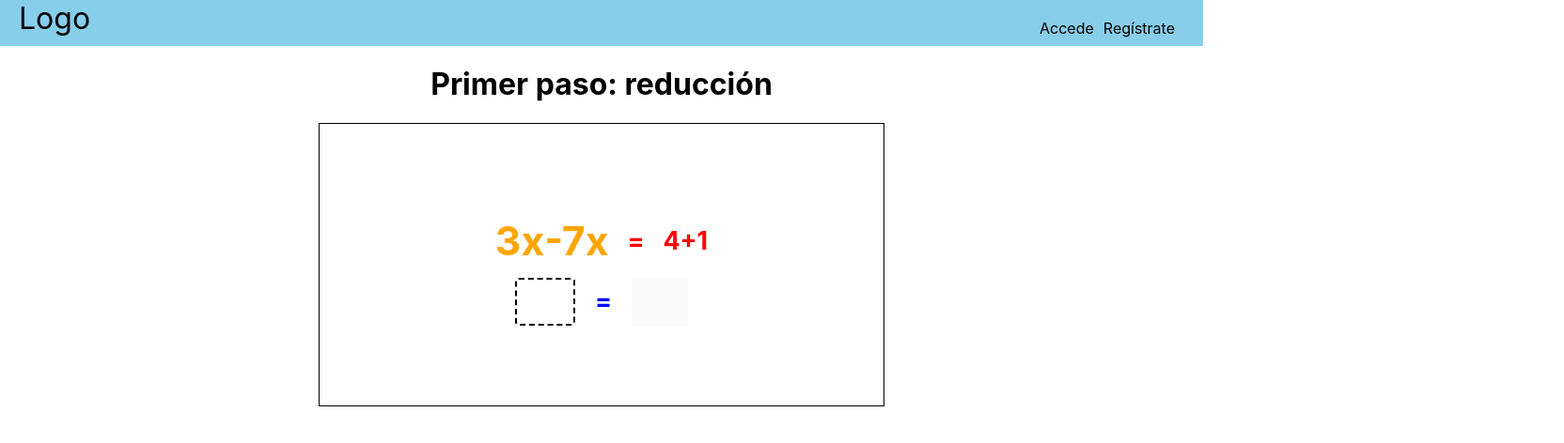
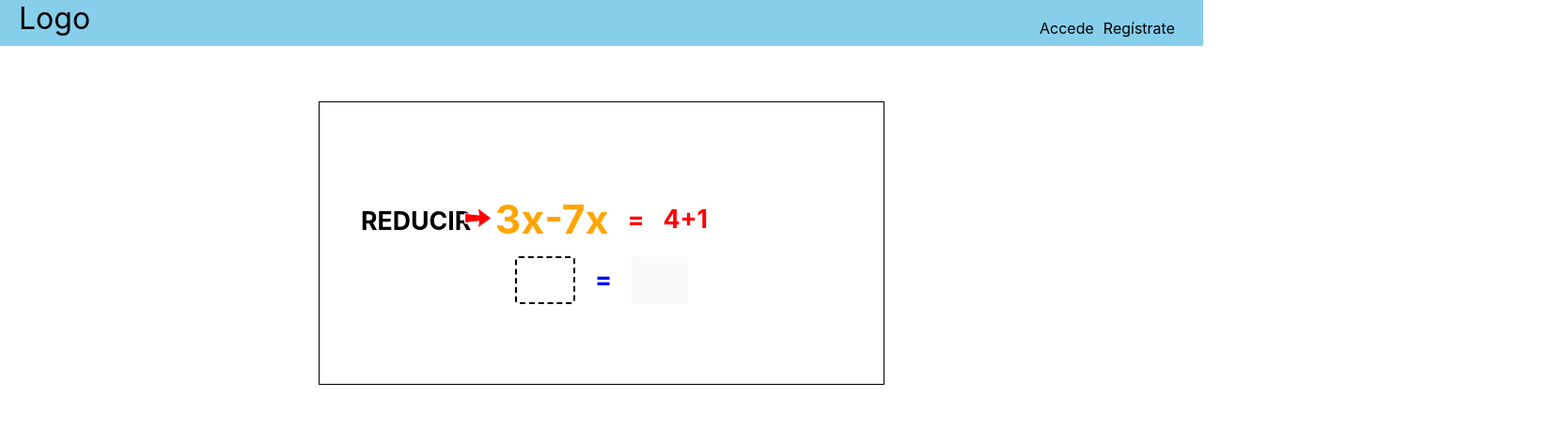
Before and after one commit to chopinex/ecuaciones, a React (Create React App) app: page / in a window 1280 px wide. Shown: the top 472 px of the page at 94% size, 1664 px wide, since content can reach past the window. Built offline with nearby package versions, Linux system fonts and the light colour scheme.

Commit message:
Reducción con tips. Transpocición solo posible cuando esta en ese paso Signed-off-by: chopinex <arnariv@gmail.com>

```diff
--- a/src/components/Principal/Column.js
+++ b/src/components/Principal/Column.js
@@ -5,13 +5,16 @@ import Task from './Task'
 
 const Column = (props) =>{
     const normalNumber = {color: "red",fontSize:"20pt"};
-
     const animatedNumber = { animation: "animatedNumber 1s infinite"};
+    console.log(props.paso);
 
     return (
         <div className="col-container" style={props.lado===props.column.id?animatedNumber:normalNumber}>
             {/*<div className="col-title">{props.column.title}</div>*/}
-            <Droppable droppableId={props.column.id} direction = 'horizontal'>
+            <Droppable droppableId={props.column.id}
+             direction = 'horizontal'
+             type={props.column.id==='column-0'?'medio':'vale'}
+             isDropDisabled={props.paso!=='transponer'}>
                 {(provided,snapshot) => (<div className="task-list"
                     ref={provided.innerRef}
                     {...provided.droppableProps}
--- a/src/components/Principal/Principal.css
+++ b/src/components/Principal/Principal.css
@@ -1,12 +1,3 @@
-h1{
-    text-align: center;
-}
-
-select{
-    margin: 0 auto;
-    font-size: 20pt;
-}
-
 .area-ecuacion{
     margin:  0 auto;
     height:  300px;
@@ -17,6 +8,15 @@ select{
     flex-direction: column;
     justify-content: center;
     align-items: center;
+}
+
+.tip{
+    position: relative;
+    left: 150px;
+    top: 170px;
+    font-size: 20pt;
+    font-weight: bold;
+    z-index: 1;
 }
 
 .reducido{
@@ -35,6 +35,26 @@ select{
 .reducido:disabled{
     border: 0px;
     color: blue;
+}
+
+.despejado{
+    font-size: 20pt;
+    font-weight: bold;
+    width: 70px;
+    height: 50px;
+    text-align: center;
+    padding: 8px 0;
+    color: darkgreen;
+}
+
+.despejado:enabled{
+    border: 2px dashed black;
+    border-radius: 4px;
+}
+
+.despejado:disabled{
+    border: 0px;
+    color: darkgreen;
 }
 
 .ecuacion{
@@ -82,3 +102,15 @@ select{
     50%{color: lightgreen;font-size:32pt;}
    100%{color: darkgreen;font-size:24pt;}
 }
+
+@keyframes vaiven{
+    0%{transform: translate(5px,0);}
+    50%{transform: translate(-5px,0);}
+    100%{transform: translate(5px,0);}
+}
+
+@keyframes vaiven2{
+    0%{transform: translate(-5px,0) scaleX(-1);}
+    50%{transform: translate(5px,0) scaleX(-1);}
+    100%{transform: translate(-5px,0) scaleX(-1);}
+}
--- a/src/components/Principal/Principal.js
+++ b/src/components/Principal/Principal.js
@@ -2,6 +2,7 @@ import React,{useState} from 'react'
 import {DragDropContext} from 'react-beautiful-dnd'
 import './Principal.css'
 import Column from './Column'
+import flecha from './arrow.png'
 
 const Principal = () =>{
     const [error,setError] = useState('')
@@ -76,7 +77,6 @@ const Principal = () =>{
         if(value===data.answer){
             setError("bien!");
             setLado('');
-            //setPaso('');
         }
         else{
             setError("no es correcto");
@@ -145,12 +145,31 @@ const Principal = () =>{
     }
 
     const normalNumber = {color: "darkgreen",fontSize:"20pt"};
+    const animatedNumber = {animation: "animatedNumber2 1s infinite"};
 
-    const animatedNumber = { animation: "animatedNumber2 1s infinite"};
+    const tipIzquierda = {left: "30%",top: "170px"};
+    const tipDerecha = {left: "62%",top: "160px"};
+    const tipAbajo = {left: "30%",top: "250px"};
+
+    const vaivenIzq ={position: "relative",width:"30px",zIndex:"1",top:"140px",left:"39%",animation: "vaiven 1s infinite"};
+    const vaivenDer ={position: "relative",width:"30px",zIndex:"1",top:"130px",left:"58%",animation: "vaiven2 1s infinite"};
+    const vaivenAbj ={position: "relative",width:"30px",zIndex:"1",top:"220px",left:"40%",animation: "vaiven 1s infinite"};
+
 
     return(
         <div>
-             <h1>Primer paso: reducción</h1>
+            {lado && <div className="tip" style={paso==='reducir'?(lado==='column-1'?tipIzquierda:tipDerecha):tipAbajo}>
+                {
+                    {
+                        'reducir' : 'REDUCIR',
+                        'transponer' : 'TRANSPONER',
+                        'despejar' : 'DESPEJAR',
+                    }[paso]
+                }
+            </div>}
+            {lado && <img src={flecha}
+             alt="flecha"
+             style={paso==='reducir'?(lado==='column-1'?vaivenIzq:vaivenDer):vaivenAbj} />}
              <div className="area-ecuacion">
                 <div className="ecuacion">
                     <DragDropContext onDragStart={dragStart} onDragEnd={dragEnd}>
@@ -164,7 +183,8 @@ const Principal = () =>{
                                  key={column.id}
                                  column={column}
                                  tasks={tasks}
-                                 lado={lado}/>
+                                 lado={lado}
+                                 paso={paso}/>
                                 );
                         })
                     }
@@ -179,10 +199,10 @@ const Principal = () =>{
                      className="reducido" disabled={lado!=='column-2'?true:false} onKeyPress={e => e.key === 'Enter' && calcularC(e.target.value)}/>}
                 </div>
                 <div className="ecuacion">
-                    {paso=== 'despejar' && <label className="reducido" style={lado==='column-3'?animatedNumber:normalNumber}>x</label>}
-                    {paso==='despejar' && <div className="reducido" style={{color: 'darkGreen',}}>=</div>}
+                    {paso=== 'despejar' && <label className="despejado" style={lado==='column-3'?animatedNumber:normalNumber}>x</label>}
+                    {paso==='despejar' && <div className="despejado">=</div>}
                     {paso==='despejar' && <input type="text"
-                     className="reducido" disabled={lado===''?true:false} onKeyPress={e => e.key === 'Enter' && calcularR(e.target.value)}/>}
+                     className="despejado" disabled={lado===''?true:false} onKeyPress={e => e.key === 'Enter' && calcularR(e.target.value)}/>}
 
                 </div>
                 <div>{error}</div>
```
Also changed, not shown: src/components/Principal/arrow.png (added). Lines whose indentation alone changed are shown as unchanged.
